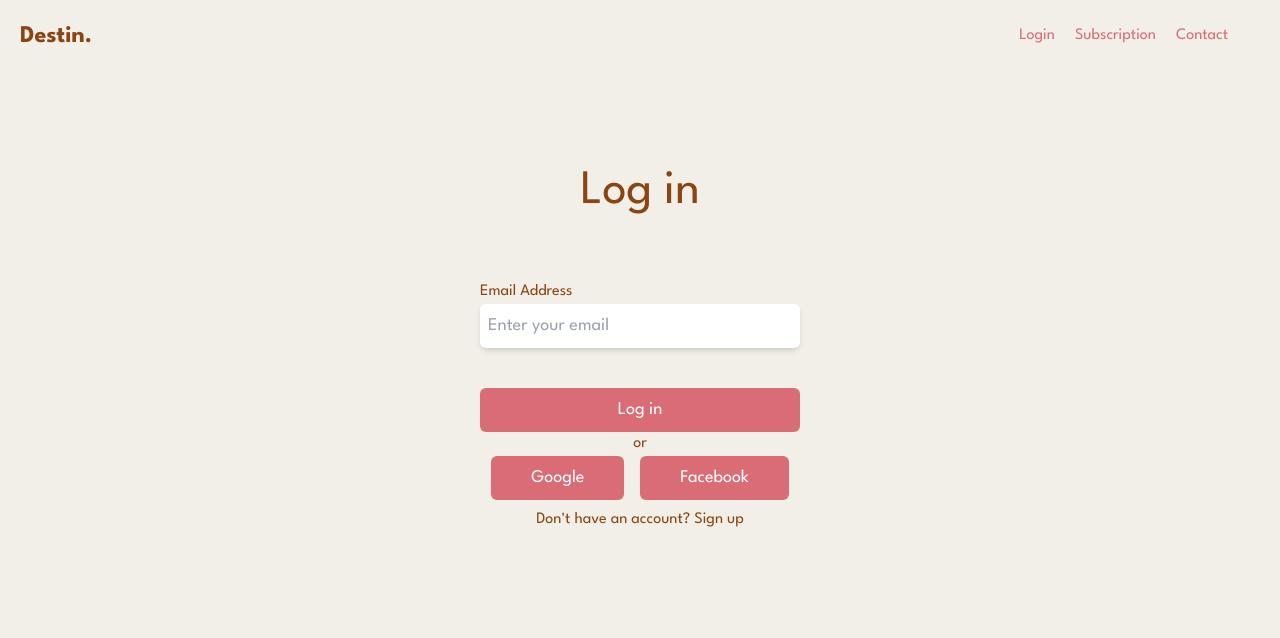
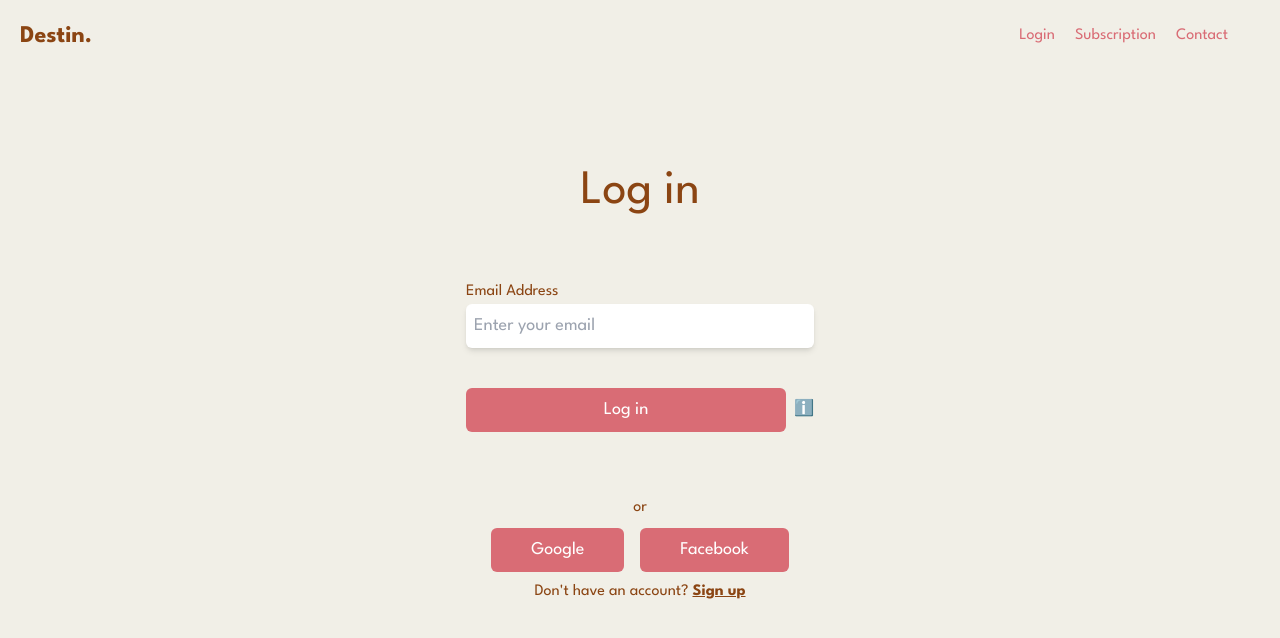
Before and after one commit to arnovn/Destin.FrontEnd, a Vue app in the folder app/: page /login in a window 1280 px wide. Shown: the top 638 px of the page. Built offline with nearby package versions, Linux system fonts and the light colour scheme; the HTML template or start-up script is replaced by a standard one.

Commit message:
improve login screen

```diff
--- a/app/package.json
+++ b/app/package.json
@@ -9,6 +9,7 @@
     "preview": "vite preview"
   },
   "dependencies": {
+    "@floating-ui/vue": "^1.1.5",
     "vue": "^3.5.13"
   },
   "devDependencies": {
@@ -32,6 +33,7 @@
     "tailwindcss": "^3.4.16",
     "typescript": "^5.7.2",
     "typescript-eslint": "^8.17.0",
+    "v-tooltip": "^2.1.3",
     "vite": "^6.0.1",
     "vite-plugin-vue-devtools": "^7.6.5",
     "vue-router": "^4.5.0",
--- a/app/src/components/pages/Authentication/SignInPage.vue
+++ b/app/src/components/pages/Authentication/SignInPage.vue
@@ -17,17 +17,22 @@
               placeholder="Enter your email"
               class="input"
             />
+            <div class="flex items-center gap-2">
+              <BaseButton type="submit" class="button w-80">
+                {{ isLogin ? 'Log in' : 'Send signup code' }}
+              </BaseButton>
 
-            <BaseButton type="submit" class="button w-80">
-              {{ isLogin ? 'Log in' : 'Send signup code' }}
-            </BaseButton>
-            <p v-if="!isLogin" class="text-color-brown">
-              We use magic link registration, where an authentication code is
-              sent to the provided email address for secure signup.
-            </p>
+              <p
+                v-tooltip.bottom="
+                  'We use magic link registration, where an authentication code is sent to the provided email address for secure signup.'
+                "
+              >
+                ℹ️
+              </p>
+            </div>
           </form>
-          <p class="text-color-brown">or</p>
-          <div class="w-full flex justify-center gap-4">
+          <p class="text-color-brown mt-medium">or</p>
+          <div class="w-full flex justify-center gap-4 mt-2">
             <BaseButton
               @click="loginWithProvider('google')"
               class="social-button"
@@ -45,9 +50,12 @@
               {{
                 isLogin ? "Don't have an account?" : 'Already have an account?'
               }}
-              <a href="#" @click.prevent="toggleAuthMode">{{
-                isLogin ? 'Sign up' : 'Log in'
-              }}</a>
+              <a
+                href="#"
+                @click.prevent="toggleAuthMode"
+                class="font-bold underline"
+                >{{ isLogin ? 'Sign up' : 'Log in' }}</a
+              >
             </p>
           </div>
         </main>
```
Also changed, not shown: app/src/main.ts (+8 -5 lines), 1 other file (tests, documents, lock files or other folders).
